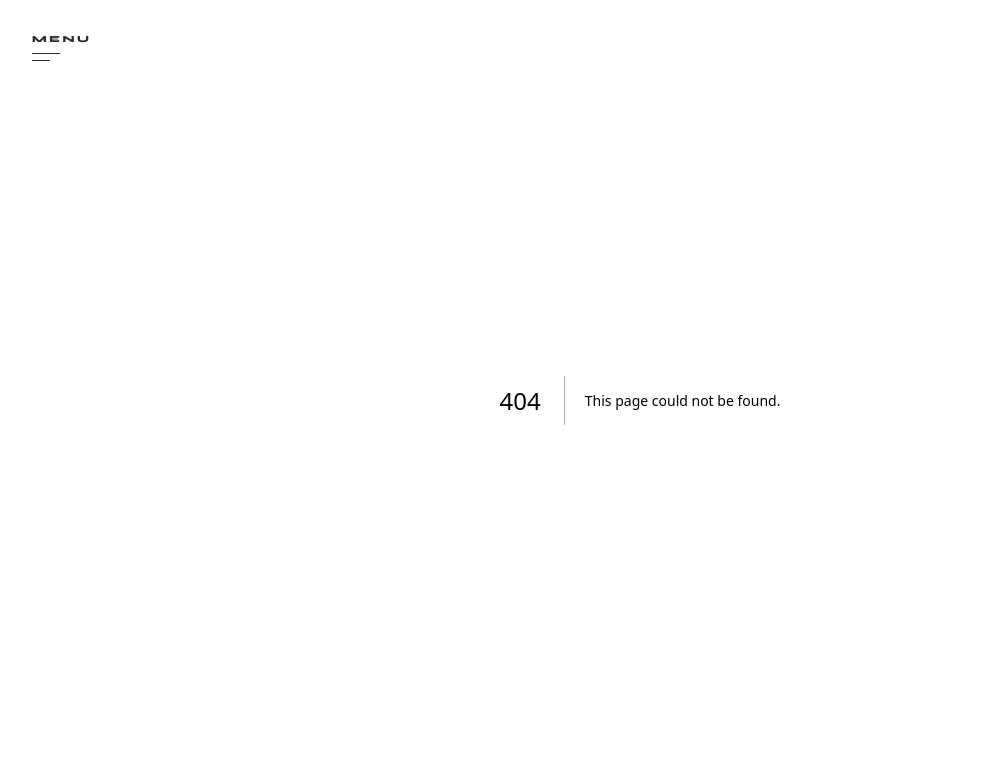
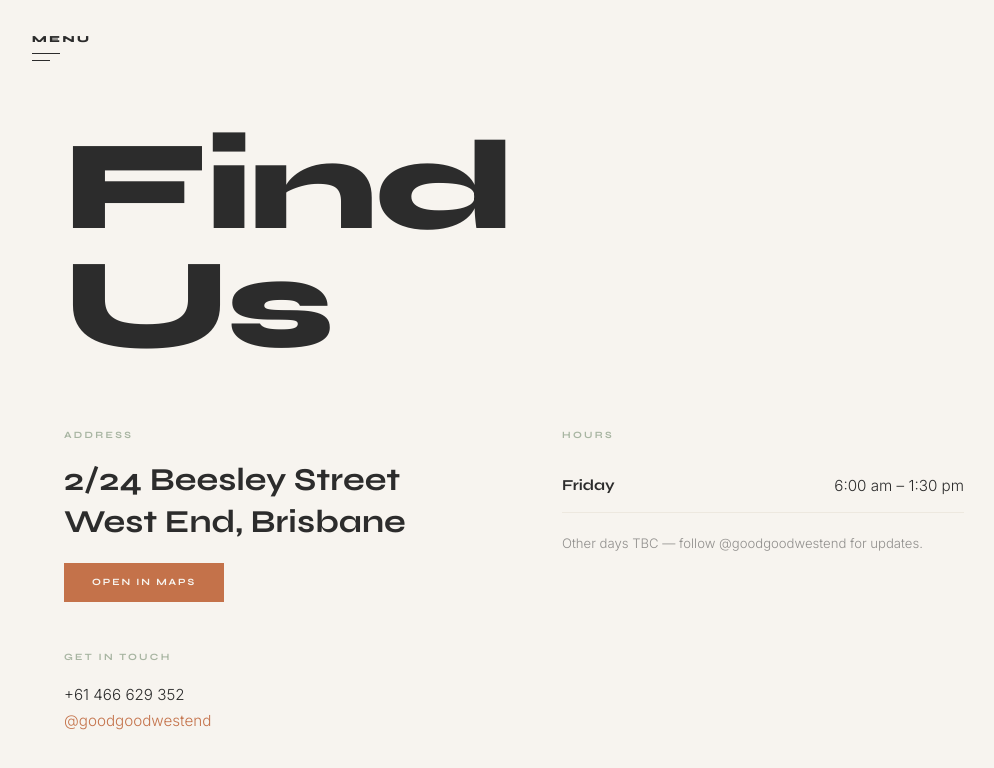
Before and after one commit to Wissko/goodgood-westend, a Next.js app: page /visit in a window 1280 px wide. Before the commit this address had no page. Shown: the top 768 px of the page, without its empty margins (0-994 px from the left). Built offline with nearby package versions, Linux system fonts and the light colour scheme.

Commit message:
feat: add visit/find-us page

```diff
--- /dev/null
+++ b/app/visit/page.tsx
@@ -0,0 +1,90 @@
+'use client'
+
+import { motion } from 'framer-motion'
+import Link from 'next/link'
+
+const HOURS = [
+  { day: 'Friday', hours: '6:00 am – 1:30 pm' },
+]
+
+export default function VisitPage() {
+  const mapsUrl = 'https://maps.google.com/?q=2/24+Beesley+Street,+West+End,+Brisbane'
+
+  return (
+    <main style={{ minHeight: '100vh', padding: 'clamp(6rem, 10vw, 8rem) clamp(1.5rem, 5vw, 4rem) clamp(3rem, 6vw, 5rem)' }}>
+      <motion.h1
+        initial={{ opacity: 0, y: 32 }}
+        animate={{ opacity: 1, y: 0 }}
+        transition={{ duration: 0.55, ease: [0.22, 1, 0.36, 1] }}
+        style={{
+          fontFamily: 'var(--font-syne-var), sans-serif',
+          fontWeight: 800,
+          fontSize: 'clamp(3.5rem, 10vw, 8rem)',
+          lineHeight: 0.92,
+          color: '#2C2C2C',
+          letterSpacing: '-0.02em',
+          marginBottom: '4rem',
+        }}
+      >
+        Find<br />Us
+      </motion.h1>
+
+      <div style={{ display: 'grid', gridTemplateColumns: 'repeat(auto-fit, minmax(min(100%, 340px), 1fr))', gap: '3rem 6rem', maxWidth: '900px' }}>
+        <motion.div initial={{ opacity: 0, y: 20 }} animate={{ opacity: 1, y: 0 }} transition={{ delay: 0.15, duration: 0.45 }}>
+          <h2 style={{ fontFamily: 'var(--font-syne-var), sans-serif', fontWeight: 700, fontSize: '0.6rem', letterSpacing: '0.24em', textTransform: 'uppercase', color: '#A8B5A2', marginBottom: '1rem' }}>
+            Address
+          </h2>
+          <p style={{ fontFamily: 'var(--font-syne-var), sans-serif', fontWeight: 700, fontSize: 'clamp(1.4rem, 3vw, 2rem)', lineHeight: 1.3, color: '#2C2C2C', marginBottom: '1.25rem' }}>
+            2/24 Beesley Street<br />West End, Brisbane
+          </p>
+          <Link
+            href={mapsUrl}
+            target="_blank"
+            rel="noopener noreferrer"
+            style={{
+              display: 'inline-block',
+              padding: '0.75rem 1.75rem',
+              backgroundColor: '#C4724A',
+              color: '#F7F4EF',
+              fontFamily: 'var(--font-syne-var), sans-serif',
+              fontWeight: 700,
+              fontSize: '0.6rem',
+              letterSpacing: '0.2em',
+              textTransform: 'uppercase',
+              transition: 'opacity 0.2s',
+            }}
+            onMouseEnter={(e) => { (e.currentTarget as HTMLElement).style.opacity = '0.85' }}
+            onMouseLeave={(e) => { (e.currentTarget as HTMLElement).style.opacity = '1' }}
+          >
+            Open in Maps
+          </Link>
+        </motion.div>
+
+        <motion.div initial={{ opacity: 0, y: 20 }} animate={{ opacity: 1, y: 0 }} transition={{ delay: 0.25, duration: 0.45 }}>
+          <h2 style={{ fontFamily: 'var(--font-syne-var), sans-serif', fontWeight: 700, fontSize: '0.6rem', letterSpacing: '0.24em', textTransform: 'uppercase', color: '#A8B5A2', marginBottom: '1rem' }}>
+            Hours
+          </h2>
+          {HOURS.map(({ day, hours }) => (
+            <div key={day} style={{ display: 'flex', justifyContent: 'space-between', gap: '2rem', padding: '0.85rem 0', borderBottom: '1px solid #EDE8DF' }}>
+              <span style={{ fontFamily: 'var(--font-syne-var), sans-serif', fontWeight: 700, fontSize: '0.95rem', color: '#2C2C2C' }}>{day}</span>
+              <span style={{ fontFamily: 'var(--font-inter-var), sans-serif', fontWeight: 300, fontSize: '0.95rem', color: '#2C2C2C' }}>{hours}</span>
+            </div>
+          ))}
+          <p style={{ marginTop: '1.25rem', fontFamily: 'var(--font-inter-var), sans-serif', fontWeight: 300, fontSize: '0.82rem', color: '#2C2C2C', opacity: 0.5 }}>
+            Other days TBC — follow @goodgoodwestend for updates.
+          </p>
+        </motion.div>
+
+        <motion.div initial={{ opacity: 0, y: 20 }} animate={{ opacity: 1, y: 0 }} transition={{ delay: 0.35, duration: 0.45 }}>
+          <h2 style={{ fontFamily: 'var(--font-syne-var), sans-serif', fontWeight: 700, fontSize: '0.6rem', letterSpacing: '0.24em', textTransform: 'uppercase', color: '#A8B5A2', marginBottom: '1rem' }}>
+            Get in touch
+          </h2>
+          <p style={{ fontFamily: 'var(--font-inter-var), sans-serif', fontWeight: 300, fontSize: '0.95rem', color: '#2C2C2C', lineHeight: 1.7 }}>
+            <a href="tel:+61466629352" style={{ display: 'block', color: '#2C2C2C' }}>+61 466 629 352</a>
+            <a href="https://instagram.com/goodgoodwestend" target="_blank" rel="noopener noreferrer" style={{ color: '#C4724A' }}>@goodgoodwestend</a>
+          </p>
+        </motion.div>
+      </div>
+    </main>
+  )
+}
```
